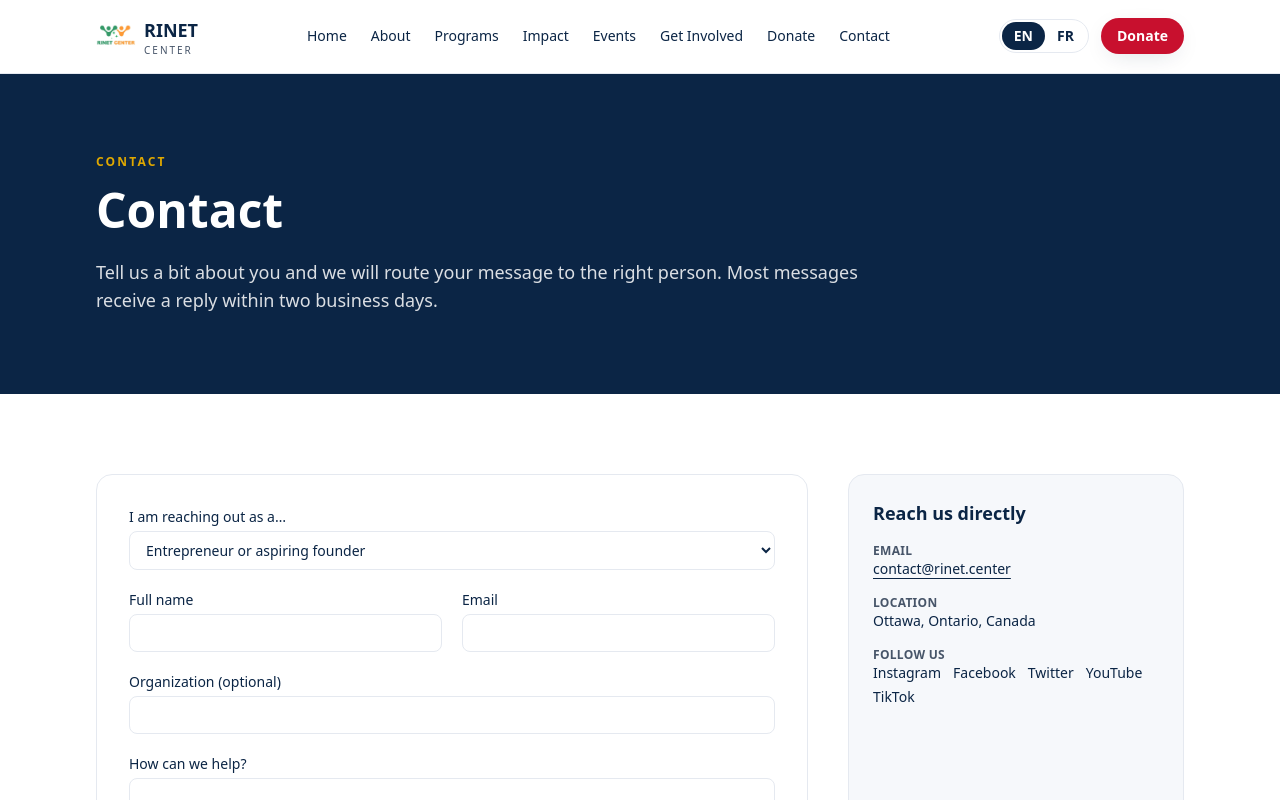
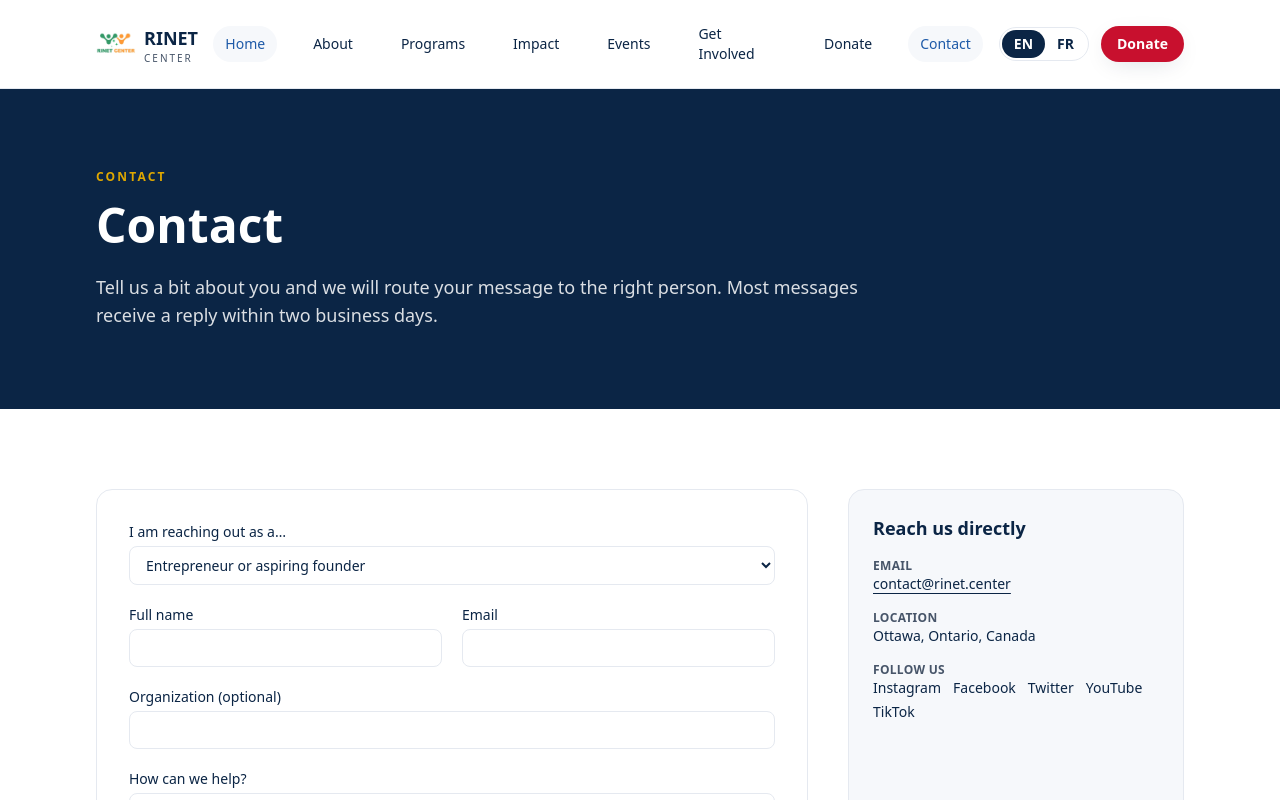
Before and after one commit to RusingAcademy/RINET-CENTER, a Next.js app: page /en/contact in a window 1280 px wide. Shown: the top 800 px of the page. Built offline with nearby package versions, Linux system fonts and the light colour scheme.

Commit message:
feat: polish navigation and footer

```diff
--- a/components/Footer.tsx
+++ b/components/Footer.tsx
@@ -83,19 +83,19 @@ export function Footer({ locale }: Props) {
           </h2>
           <ul className="mt-4 flex flex-wrap gap-3 text-sm">
             <li>
-              <a className="text-white/90 hover:text-brand-gold" href={site.social.instagram}>Instagram</a>
+              <a className="text-white/90 hover:text-brand-gold" href={site.social.instagram} target="_blank" rel="noopener noreferrer">Instagram</a>
             </li>
             <li>
-              <a className="text-white/90 hover:text-brand-gold" href={site.social.facebook}>Facebook</a>
+              <a className="text-white/90 hover:text-brand-gold" href={site.social.facebook} target="_blank" rel="noopener noreferrer">Facebook</a>
             </li>
             <li>
-              <a className="text-white/90 hover:text-brand-gold" href={site.social.twitter}>Twitter</a>
+              <a className="text-white/90 hover:text-brand-gold" href={site.social.twitter} target="_blank" rel="noopener noreferrer">Twitter</a>
             </li>
             <li>
-              <a className="text-white/90 hover:text-brand-gold" href={site.social.youtube}>YouTube</a>
+              <a className="text-white/90 hover:text-brand-gold" href={site.social.youtube} target="_blank" rel="noopener noreferrer">YouTube</a>
             </li>
             <li>
-              <a className="text-white/90 hover:text-brand-gold" href={site.social.tiktok}>TikTok</a>
+              <a className="text-white/90 hover:text-brand-gold" href={site.social.tiktok} target="_blank" rel="noopener noreferrer">TikTok</a>
             </li>
           </ul>
         </div>
@@ -103,7 +103,7 @@ export function Footer({ locale }: Props) {
       <div className="border-t border-white/15">
         <div className="mx-auto flex w-full max-w-6xl flex-col items-start justify-between gap-2 px-4 py-5 text-xs text-white/70 sm:flex-row sm:items-center sm:px-6 lg:px-8">
           <p>
-            © {year} {site.name}. {d.footer.rights}
+            &copy; {year} {site.name}. {d.footer.rights}
           </p>
           <p>{d.footer.builtWith}</p>
         </div>
--- a/components/Header.tsx
+++ b/components/Header.tsx
@@ -2,6 +2,7 @@
 
 import Image from 'next/image';
 import Link from 'next/link';
+import { usePathname } from 'next/navigation';
 import { useState } from 'react';
 import type { Locale } from '@/i18n/config';
 import { getDictionary, buildNav, site } from '@/content/site';
@@ -11,6 +12,7 @@ type Props = { locale: Locale };
 
 export function Header({ locale }: Props) {
   const [open, setOpen] = useState(false);
+  const pathname = usePathname();
   const d = getDictionary(locale);
   const nav = buildNav(locale);
 
@@ -39,15 +41,23 @@ export function Header({ locale }: Props) {
         </Link>
 
         <nav className="hidden items-center gap-6 lg:flex" aria-label="Primary">
-          {nav.map((item) => (
+          {nav.map((item) => {
+            const active = pathname === item.href || pathname?.startsWith(`${item.href}/`);
+            return (
               <Link
                 key={item.href}
                 href={item.href}
-              className="text-sm font-medium text-brand-navy transition hover:text-brand-accent"
+                aria-current={active ? 'page' : undefined}
+                className={`rounded-full px-3 py-2 text-sm font-medium transition ${
+                  active
+                    ? 'bg-brand-surface text-brand-accent'
+                    : 'text-brand-navy hover:bg-brand-surface hover:text-brand-accent'
+                }`}
               >
                 {item.label}
               </Link>
-          ))}
+            );
+          })}
         </nav>
 
         <div className="hidden items-center gap-3 lg:flex">
@@ -63,7 +73,7 @@ export function Header({ locale }: Props) {
         <button
           type="button"
           onClick={() => setOpen((v) => !v)}
-          className="inline-flex items-center justify-center rounded-md p-2 text-brand-navy lg:hidden"
+          className="inline-flex items-center justify-center rounded-md p-2 text-brand-navy transition hover:bg-brand-surface focus-visible:outline-none focus-visible:ring-2 focus-visible:ring-brand-accent lg:hidden"
           aria-expanded={open}
           aria-controls="mobile-nav"
           aria-label={open ? d.nav.menuClose : d.nav.menuOpen}
@@ -79,18 +89,24 @@ export function Header({ locale }: Props) {
       </div>
 
       {open ? (
-        <div id="mobile-nav" className="border-t border-brand-line bg-white lg:hidden">
+        <div id="mobile-nav" className="border-t border-brand-line bg-white shadow-soft lg:hidden">
           <nav className="mx-auto flex w-full max-w-6xl flex-col gap-1 px-4 py-3" aria-label="Mobile">
-            {nav.map((item) => (
+            {nav.map((item) => {
+              const active = pathname === item.href || pathname?.startsWith(`${item.href}/`);
+              return (
                 <Link
                   key={item.href}
                   href={item.href}
+                  aria-current={active ? 'page' : undefined}
                   onClick={() => setOpen(false)}
-                className="rounded-md px-3 py-2 text-sm font-medium text-brand-navy hover:bg-brand-surface"
+                  className={`rounded-md px-3 py-2 text-sm font-medium ${
+                    active ? 'bg-brand-surface text-brand-accent' : 'text-brand-navy hover:bg-brand-surface'
+                  }`}
                 >
                   {item.label}
                 </Link>
-            ))}
+              );
+            })}
             <div className="mt-3 flex items-center justify-between gap-3 border-t border-brand-line pt-3">
               <LanguageSwitcher current={locale} />
               <Link
```
Lines whose indentation alone changed are shown as unchanged.
